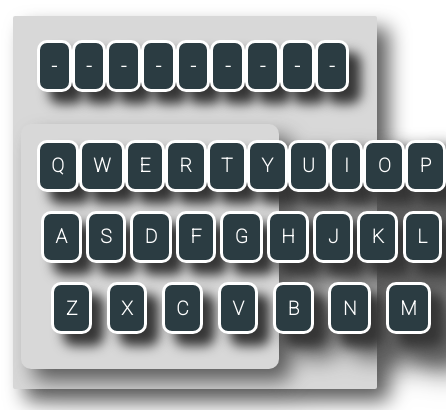
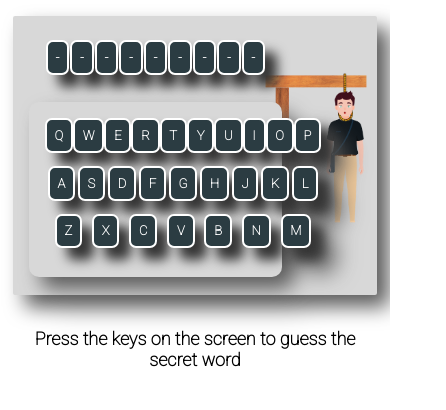
Before and after one commit to AlexVOiceover/Game, a plain HTML site: page index.html in a window 390 px wide. Shown: the part 93-503 px from the top of the page, 446 px wide, since content can reach past the window. Drawn offline with Linux system fonts and the light colour scheme.

Commit message:
Adjusting font sizes for mobile

```diff
--- a/index.html
+++ b/index.html
@@ -43,7 +43,7 @@
                 </div>
 
                 <div>
-                    <h1 id="message">Press the keys on the screen to guess the secret word</h1>
+                    <h2 id="message">Press the keys on the screen to guess the secret word</h2>
 
                 </div>
 
--- a/scripts/my-script.js
+++ b/scripts/my-script.js
@@ -3,7 +3,7 @@
 const picture = document.querySelector("#hangmanPic");
 const message = document.querySelector("#message");
 
-let stage = 1;
+let stage = 9;
 picture.src = "images/" + stage +".png";
 
 const secretWord = words[Math.floor(Math.random() * words.length)];
--- a/styles/my-styles.css
+++ b/styles/my-styles.css
@@ -4,13 +4,11 @@
     font-size: xx-large;
     margin-bottom: 1em;}
 
-h2 {color: rgb(255, 255, 255);
+h2 {color: rgb(0, 0, 0);
     font-family: 'Roboto', sans-serif;
     font-size: x-large;
-    text-align: left;
-    margin-left: 1em;
-    margin-right: 1em;
-    margin-bottom: 0.2em;}
+    text-align: center;
+    padding: 1em;}
 
 section {margin-bottom: 7em;}
 
@@ -69,6 +67,7 @@
     background-color: #d8d8d8;
     gap: 0em;
     padding: 1em;
+    /* padding-left: 0em; */
     width: 100%;
     grid-column-start: 1;
     grid-column-end: 2;
@@ -82,8 +81,10 @@
     flex-direction: row;
     justify-content: space-evenly;
     align-items: center;
-    padding: 1em;
-    width: 100%;}
+    padding-top: 1em;
+    padding-bottom: 1em;
+    width: 100%;
+    }
 
 .iskey{
     cursor: pointer;
@@ -127,19 +128,19 @@
         padding: 0.5em;
         column-gap: 0.5em;
         row-gap: 0.5em;
+        padding-left: 1em;
         border-radius: 2px;
         display: grid;
-        grid-template-columns: 65% 35%;
-        grid-template-rows: 20% 80% ;
-        background-color: #d8d8d8;
-        filter: drop-shadow(12px 12px 10px #5C5C5C);
         text-align: center;
     }
 
     h2 {font-size: large;}
 
     p {margin-top: 0em;
-        padding: 0.6em; }
+        padding: 0.6em;
+        font-size: small;
+        border-radius: 7px;
+        border-width: 2px; }
 
     section {margin-bottom: 1em;}
 
```
